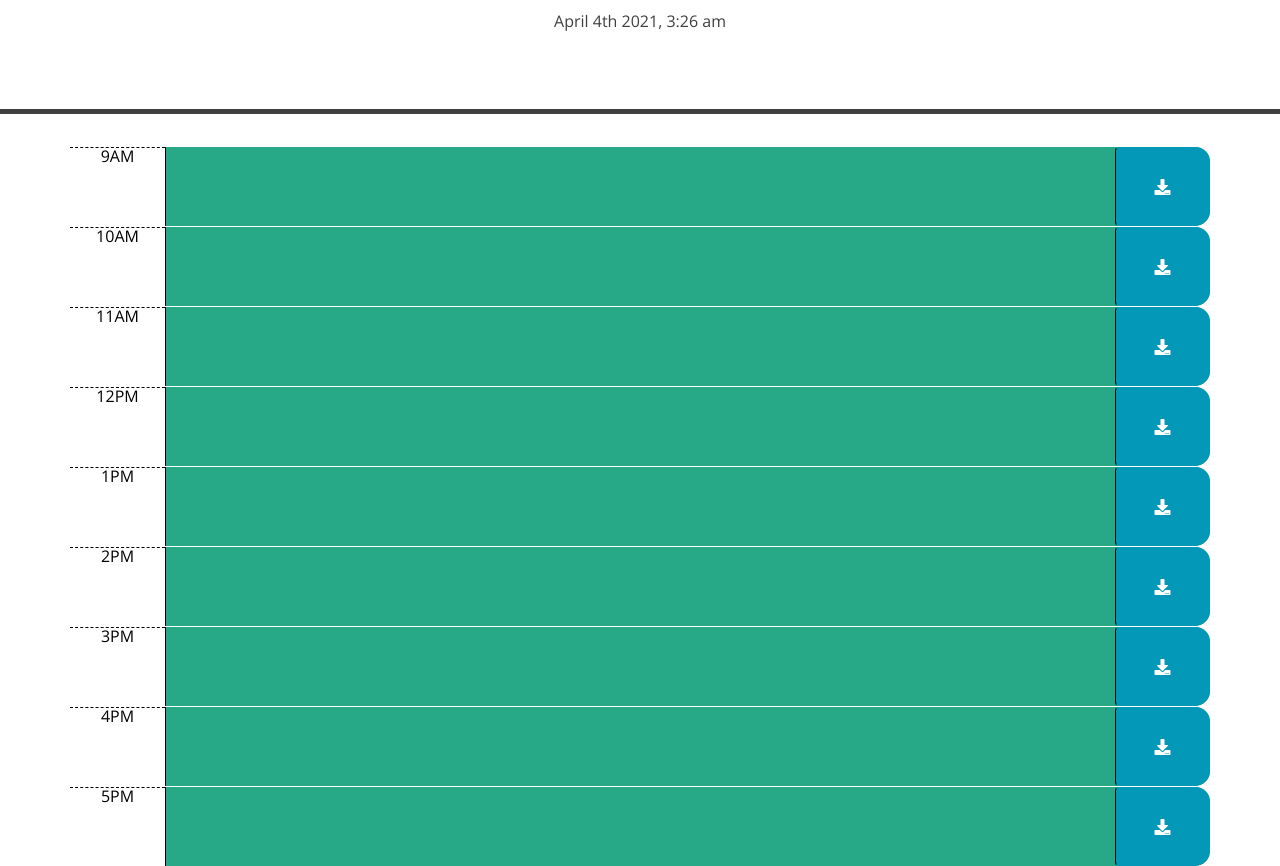
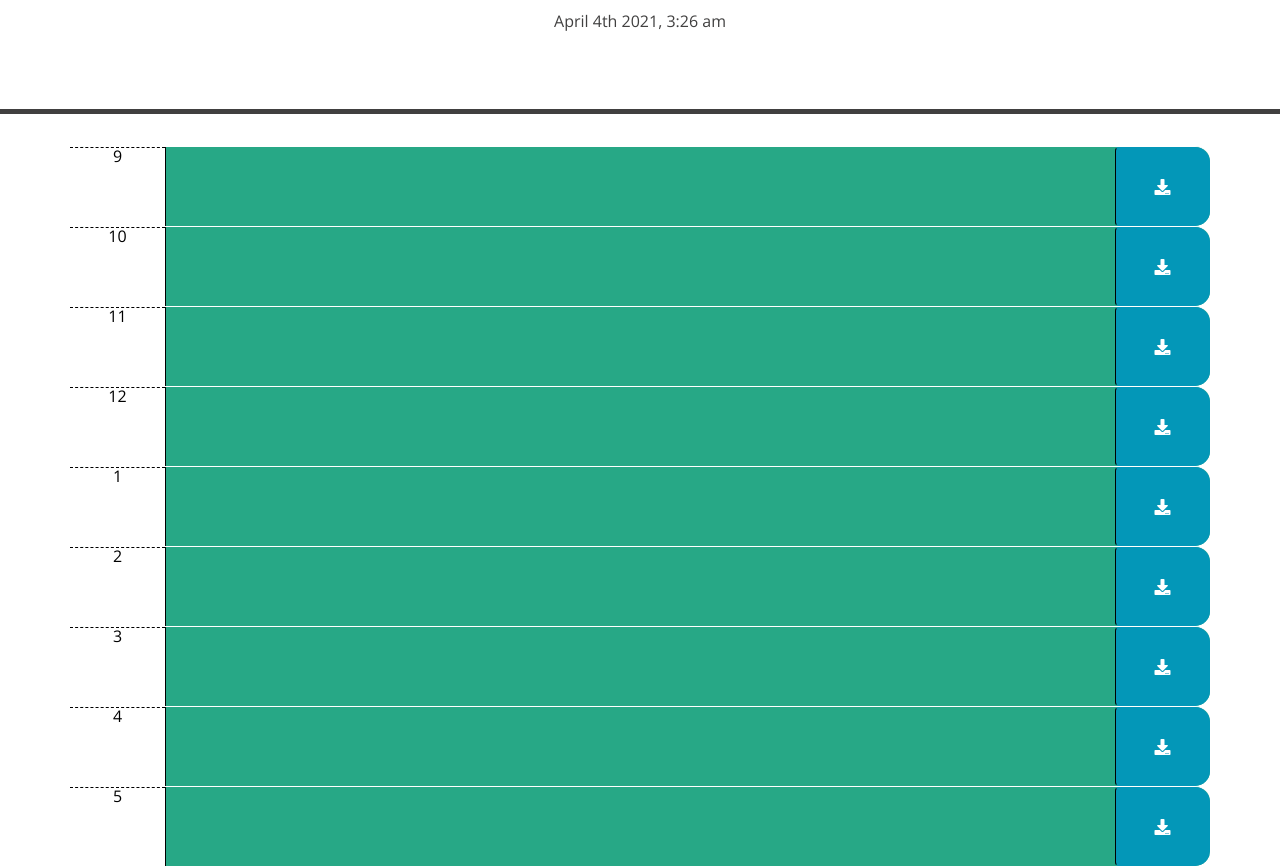
Before and after one commit to mooreFL/Work-Day-Scheduler, a plain HTML site: page index.html in a window 1280 px wide. Shown: the part 158-1024 px from the top of the page. Drawn offline with nearby package versions, Linux system fonts and the light colour scheme.

Commit message:
removed am and pm in column 1

```diff
--- a/index.html
+++ b/index.html
@@ -34,7 +34,7 @@
     <div class="container">
       <!-- Timeblocks go here -->
       <div id="hour-9" class="row dialogue">
-        <div class="col-1 hour">9AM</div>
+        <div class="col-1 hour">9</div>
         <!-- class=description gives an additional class to hook into in the script  -->
         <!-- col-10 is the bootstrap sizing -->
         <textarea class="col-10 description">
@@ -43,56 +43,56 @@
       </div>
 
       <div id="hour-10" class="row dialogue">
-        <div class="col-1 hour">10AM</div>
+        <div class="col-1 hour">10</div>
         <textarea class="col-10 description">
         </textarea>
         <button class="btn saveBtn col-1"><i class="fas fa-download"></i></button>
       </div>
 
       <div id="hour-11" class="row dialogue">
-        <div class="col-1 hour">11AM</div>
+        <div class="col-1 hour">11</div>
         <textarea class="col-10 description">
         </textarea>
         <button class="btn saveBtn col-1"><i class="fas fa-download"></i></button>
       </div>
 
       <div id="hour-12" class="row dialogue">
-        <div class="col-1 hour">12PM</div>
+        <div class="col-1 hour">12</div>
         <textarea class="col-10 description">
         </textarea>
         <button class="btn saveBtn col-1"><i class="fas fa-download"></i></button>
       </div>
 
       <div id="hour-13" class="row dialogue">
-        <div class="col-1 hour">1PM</div>
+        <div class="col-1 hour">1</div>
         <textarea class="col-10 description">
         </textarea>
         <button class="btn saveBtn col-1"><i class="fas fa-download"></i></button>
       </div>
 
       <div id="hour-14" class="row dialogue">
-        <div class="col-1 hour">2PM</div>
+        <div class="col-1 hour">2</div>
         <textarea class="col-10 description">
         </textarea>
         <button class="btn saveBtn col-1"><i class="fas fa-download"></i></button>
       </div>
 
       <div id="hour-15" class="row dialogue">
-        <div class="col-1 hour">3PM</div>
+        <div class="col-1 hour">3</div>
         <textarea class="col-10 description">
         </textarea>
         <button class="btn saveBtn col-1"><i class="fas fa-download"></i></button>
       </div>
 
       <div id="hour-16" class="row dialogue">
-        <div class="col-1 hour">4PM</div>
+        <div class="col-1 hour">4</div>
         <textarea class="col-10 description">
         </textarea>
         <button class="btn saveBtn col-1"><i class="fas fa-download"></i></button>
       </div>
 
       <div id="hour-17" class="row dialogue">
-        <div class="col-1 hour">5PM</div>
+        <div class="col-1 hour">5</div>
         <textarea class="col-10 description">
         </textarea>
         <button class="btn saveBtn col-1"><i class="fas fa-download"></i></button>
```
